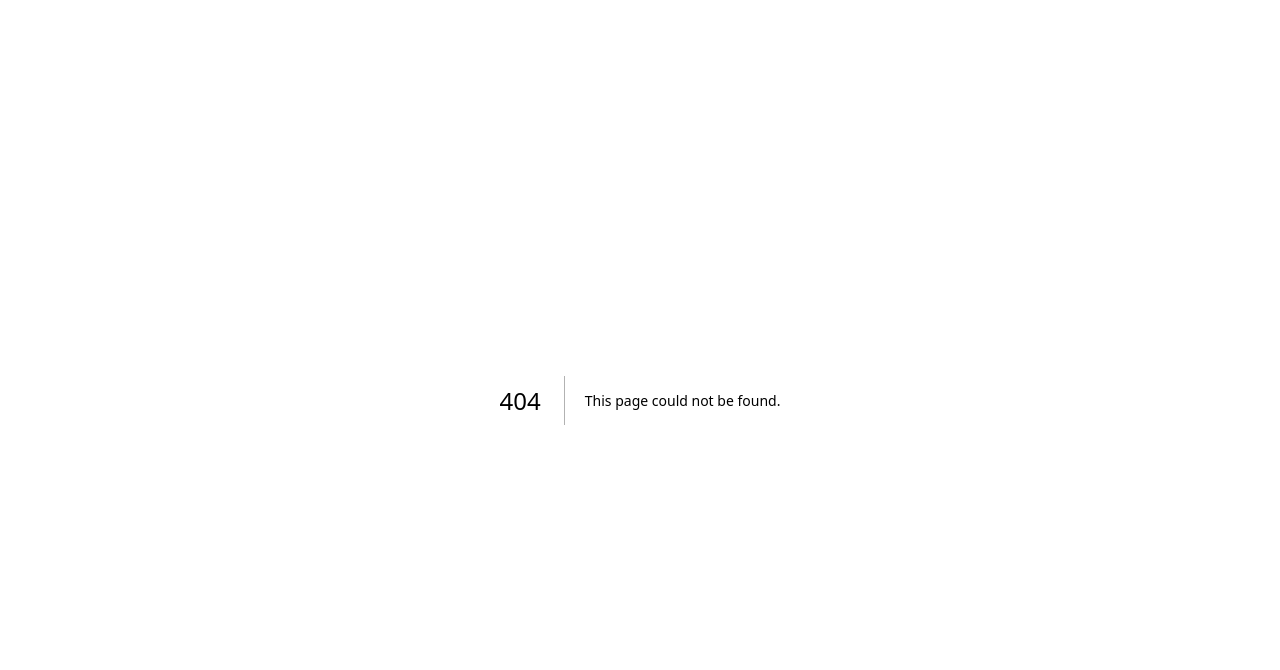
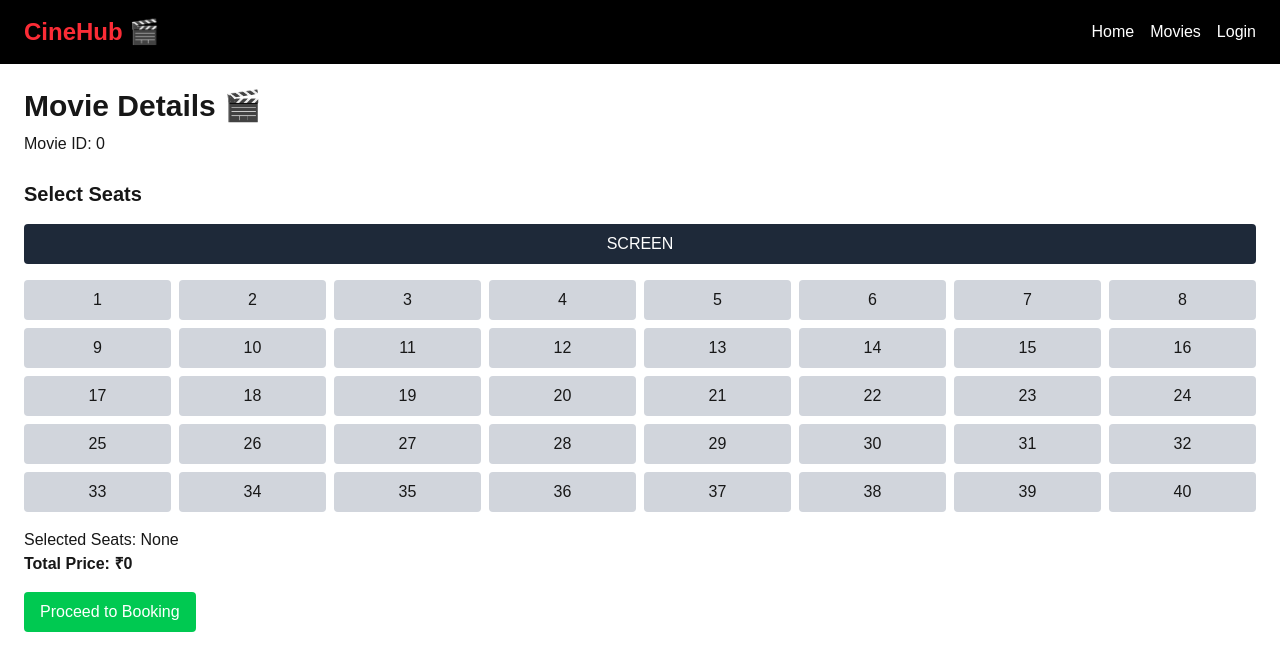
Before and after one commit to leenasatpute/cinehub, a Next.js app: page /movie/0 in a window 1280 px wide. Before the commit this address had no page. Shown: the top 670 px of the page. Built offline with nearby package versions, Linux system fonts and the light colour scheme.

Commit message:
Initial commit - CineHub project

```diff
--- /dev/null
+++ b/app/api/bookings/route.js
@@ -0,0 +1,27 @@
+import { connectDB } from "@/lib/db";
+import Booking from "@/models/Booking";
+
+export async function POST(req) {
+  try {
+    console.log("API HIT 🚀");
+
+    await connectDB();
+
+    const body = await req.json();
+
+    const booking = await Booking.create({
+      seats: body.seats,
+      total: body.total,
+    });
+
+    return Response.json({
+      success: true,
+      booking,
+    });
+  } catch (error) {
+    return Response.json({
+      success: false,
+      error: error.message,
+    });
+  }
+}
--- /dev/null
+++ b/app/checkout/page.js
@@ -0,0 +1,55 @@
+"use client";
+
+import { useSearchParams } from "next/navigation";
+
+export default function CheckoutPage() {
+  const searchParams = useSearchParams();
+
+  const seats = searchParams.get("seats");
+  const total = searchParams.get("total");
+
+  const handleBooking = async () => {
+    console.log("Button Clicked ✅"); // 👈 check 1
+
+    try {
+      const res = await fetch("/api/bookings", {
+        method: "POST",
+        headers: {
+          "Content-Type": "application/json",
+        },
+        body: JSON.stringify({
+          seats: seats ? seats.split(",") : [],
+          total: Number(total),
+        }),
+      });
+
+      const data = await res.json();
+
+      console.log("Response:", data); // 👈 check 2
+
+      if (data.success) {
+        alert("Booking Successful 🎉");
+      } else {
+        alert("Booking Failed ❌");
+      }
+    } catch (error) {
+      console.log("Error:", error);
+    }
+  };
+
+  return (
+    <div className="p-6">
+      <h1 className="text-2xl font-bold">Checkout Page</h1>
+
+      <p className="mt-4">Seats: {seats}</p>
+      <p>Total: ₹{total}</p>
+
+      <button
+        onClick={handleBooking}
+        className="bg-green-500 text-white px-4 py-2 mt-4 rounded"
+      >
+        Confirm Booking
+      </button>
+    </div>
+  );
+}
--- a/app/layout.tsx
+++ b/app/layout.tsx
@@ -1,33 +1,18 @@
-import type { Metadata } from "next";
-import { Geist, Geist_Mono } from "next/font/google";
 import "./globals.css";
+import Navbar from "../components/Navbar";
 
-const geistSans = Geist({
-  variable: "--font-geist-sans",
-  subsets: ["latin"],
-});
-
-const geistMono = Geist_Mono({
-  variable: "--font-geist-mono",
-  subsets: ["latin"],
-});
-
-export const metadata: Metadata = {
-  title: "Create Next App",
-  description: "Generated by create next app",
+export const metadata = {
+  title: "CineHub",
+  description: "Movie Booking App",
 };
 
-export default function RootLayout({
-  children,
-}: Readonly<{
-  children: React.ReactNode;
-}>) {
+export default function RootLayout({ children }) {
   return (
-    <html
-      lang="en"
-      className={`${geistSans.variable} ${geistMono.variable} h-full antialiased`}
-    >
-      <body className="min-h-full flex flex-col">{children}</body>
+    <html lang="en">
+      <body>
+        <Navbar />
+        {children}
+      </body>
     </html>
   );
 }
--- /dev/null
+++ b/app/movie/[id]/page.js
@@ -0,0 +1,18 @@
+import SeatLayout from "../../../components/SeatLayout";
+
+export default async function MovieDetails({ params }) {
+  const { id } = await params;
+
+  return (
+    <div className="p-6">
+      <h1 className="text-3xl font-bold">Movie Details 🎬</h1>
+
+      <p className="mt-2">Movie ID: {id}</p>
+
+      {/* Seat Layout */}
+      <div className="mt-6">
+        <SeatLayout />
+      </div>
+    </div>
+  );
+}
--- a/app/page.tsx
+++ b/app/page.tsx
@@ -1,65 +1,34 @@
-import Image from "next/image";
+import MovieCard from "../components/MovieCard";
 
 export default function Home() {
+  const movies = [
+    {
+      title: "Pushpa 2",
+      rating: "8.5",
+      image: "https://via.placeholder.com/300x400",
+    },
+    {
+      title: "KGF 3",
+      rating: "9.0",
+      image: "https://via.placeholder.com/300x400",
+    },
+    {
+      title: "Salaar",
+      rating: "8.8",
+      image: "https://via.placeholder.com/300x400",
+    },
+    {
+      title: "Jawan",
+      rating: "8.2",
+      image: "https://via.placeholder.com/300x400",
+    },
+  ];
+
   return (
-    <div className="flex flex-col flex-1 items-center justify-center bg-zinc-50 font-sans dark:bg-black">
-      <main className="flex flex-1 w-full max-w-3xl flex-col items-center justify-between py-32 px-16 bg-white dark:bg-black sm:items-start">
-        <Image
-          className="dark:invert"
-          src="/next.svg"
-          alt="Next.js logo"
-          width={100}
-          height={20}
-          priority
-        />
-        <div className="flex flex-col items-center gap-6 text-center sm:items-start sm:text-left">
-          <h1 className="max-w-xs text-3xl font-semibold leading-10 tracking-tight text-black dark:text-zinc-50">
-            To get started, edit the page.tsx file.
-          </h1>
-          <p className="max-w-md text-lg leading-8 text-zinc-600 dark:text-zinc-400">
-            Looking for a starting point or more instructions? Head over to{" "}
-            <a
-              href="https://vercel.com/templates?framework=next.js&utm_source=create-next-app&utm_medium=appdir-template-tw&utm_campaign=create-next-app"
-              className="font-medium text-zinc-950 dark:text-zinc-50"
-            >
-              Templates
-            </a>{" "}
-            or the{" "}
-            <a
-              href="https://nextjs.org/learn?utm_source=create-next-app&utm_medium=appdir-template-tw&utm_campaign=create-next-app"
-              className="font-medium text-zinc-950 dark:text-zinc-50"
-            >
-              Learning
-            </a>{" "}
-            center.
-          </p>
-        </div>
-        <div className="flex flex-col gap-4 text-base font-medium sm:flex-row">
-          <a
-            className="flex h-12 w-full items-center justify-center gap-2 rounded-full bg-foreground px-5 text-background transition-colors hover:bg-[#383838] dark:hover:bg-[#ccc] md:w-[158px]"
-            href="https://vercel.com/new?utm_source=create-next-app&utm_medium=appdir-template-tw&utm_campaign=create-next-app"
-            target="_blank"
-            rel="noopener noreferrer"
-          >
-            <Image
-              className="dark:invert"
-              src="/vercel.svg"
-              alt="Vercel logomark"
-              width={16}
-              height={16}
-            />
-            Deploy Now
-          </a>
-          <a
-            className="flex h-12 w-full items-center justify-center rounded-full border border-solid border-black/[.08] px-5 transition-colors hover:border-transparent hover:bg-black/[.04] dark:border-white/[.145] dark:hover:bg-[#1a1a1a] md:w-[158px]"
-            href="https://nextjs.org/docs?utm_source=create-next-app&utm_medium=appdir-template-tw&utm_campaign=create-next-app"
-            target="_blank"
-            rel="noopener noreferrer"
-          >
-            Documentation
-          </a>
-        </div>
-      </main>
+    <div className="p-6 grid grid-cols-2 md:grid-cols-4 gap-6">
+    {movies.map((movie, index) => (
+     <MovieCard key={index} movie={movie} index={index} />
+    ))}
     </div>
   );
 }
--- /dev/null
+++ b/app/success/page.js
@@ -0,0 +1,17 @@
+export default function Success() {
+  return (
+    <div className="flex flex-col items-center justify-center h-screen">
+      <h1 className="text-4xl font-bold text-green-600">
+        Booking Confirmed 🎉
+      </h1>
+
+      <p className="mt-4 text-lg">
+        Your tickets have been booked successfully!
+      </p>
+
+      <a href="/" className="mt-6 bg-red-500 text-white px-4 py-2 rounded">
+        Go to Home
+      </a>
+    </div>
+  );
+}
--- /dev/null
+++ b/components/MovieCard.js
@@ -0,0 +1,23 @@
+import Link from "next/link";
+
+export default function MovieCard({ movie, index }) {
+  return (
+    <div className="bg-white shadow-lg rounded-lg p-3 hover:scale-105 transition">
+      <img
+        src={movie.image}
+        alt={movie.title}
+        className="rounded w-full h-60 object-cover"
+      />
+
+      <h2 className="font-bold text-lg mt-2">{movie.title}</h2>
+
+      <p className="text-gray-600">⭐ {movie.rating}</p>
+
+      <Link href={`/movie/${index}`}>
+        <button className="bg-red-500 text-white px-3 py-1 mt-2 rounded w-full">
+          Book Now
+        </button>
+      </Link>
+    </div>
+  );
+}
--- /dev/null
+++ b/components/Navbar.js
@@ -0,0 +1,15 @@
+export default function Navbar() {
+  return (
+    <div className="bg-black text-white px-6 py-4 flex justify-between items-center">
+      {/* Logo */}
+      <h1 className="text-2xl font-bold text-red-500">CineHub 🎬</h1>
+
+      {/* Menu */}
+      <div className="space-x-4">
+        <button className="hover:text-red-400">Home</button>
+        <button className="hover:text-red-400">Movies</button>
+        <button className="hover:text-red-400">Login</button>
+      </div>
+    </div>
+  );
+}
--- /dev/null
+++ b/components/SeatLayout.js
@@ -0,0 +1,68 @@
+"use client";
+
+import { useState } from "react";
+import { useRouter } from "next/navigation";
+
+export default function SeatLayout() {
+  const [selectedSeats, setSelectedSeats] = useState([]);
+  const router = useRouter();
+
+  const seatPrice = 200;
+  const seats = Array.from({ length: 40 }, (_, i) => i + 1);
+
+  const handleSeatClick = (seat) => {
+    if (selectedSeats.includes(seat)) {
+      setSelectedSeats(selectedSeats.filter((s) => s !== seat));
+    } else {
+      setSelectedSeats([...selectedSeats, seat]);
+    }
+  };
+
+  const totalPrice = selectedSeats.length * seatPrice;
+
+  return (
+    <div>
+      <h2 className="text-xl font-bold mb-4">Select Seats</h2>
+
+      {/* Screen */}
+      <div className="bg-gray-800 text-white text-center py-2 mb-4 rounded">
+        SCREEN
+      </div>
+
+      {/* Seats */}
+      <div className="grid grid-cols-8 gap-2">
+        {seats.map((seat) => (
+          <button
+            key={seat}
+            onClick={() => handleSeatClick(seat)}
+            className={`p-2 rounded ${
+              selectedSeats.includes(seat)
+                ? "bg-red-500 text-white"
+                : "bg-gray-300"
+            }`}
+          >
+            {seat}
+          </button>
+        ))}
+      </div>
+
+      {/* Info */}
+      <div className="mt-4">
+        <p>Selected Seats: {selectedSeats.join(", ") || "None"}</p>
+        <p className="font-bold">Total Price: ₹{totalPrice}</p>
+      </div>
+
+      {/* Button */}
+      <button
+        onClick={() =>
+          router.push(
+            `/checkout?seats=${selectedSeats.join(",")}&total=${totalPrice}`,
+          )
+        }
+        className="bg-green-500 text-white px-4 py-2 mt-4 rounded"
+      >
+        Proceed to Booking
+      </button>
+    </div>
+  );
+}
--- /dev/null
+++ b/lib/db.js
@@ -0,0 +1,13 @@
+import mongoose from "mongoose";
+
+export const connectDB = async () => {
+  try {
+    if (mongoose.connection.readyState >= 1) return;
+
+    await mongoose.connect("mongodb://127.0.0.1:27017/cinehub");
+
+    console.log("MongoDB Local Connected ✅");
+  } catch (error) {
+    console.log("DB Error ❌", error);
+  }
+};
--- /dev/null
+++ b/models/Booking.js
@@ -0,0 +1,13 @@
+import mongoose from "mongoose";
+
+const BookingSchema = new mongoose.Schema({
+  seats: [String],
+  total: Number,
+  createdAt: {
+    type: Date,
+    default: Date.now,
+  },
+});
+
+export default mongoose.models.Booking ||
+  mongoose.model("Booking", BookingSchema);
--- a/package.json
+++ b/package.json
@@ -9,6 +9,7 @@
     "lint": "eslint"
   },
   "dependencies": {
+    "mongoose": "^9.4.1",
     "next": "16.2.3",
     "react": "19.2.4",
     "react-dom": "19.2.4"
```
Also changed, not shown: 1 other file (tests, documents, lock files or other folders).
